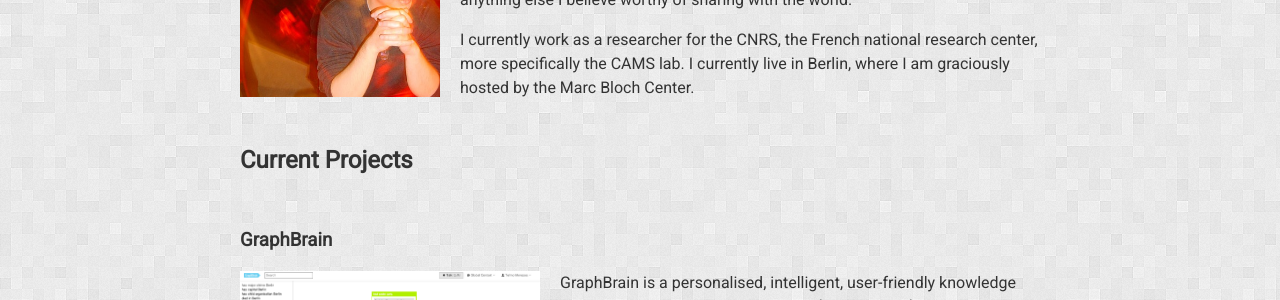
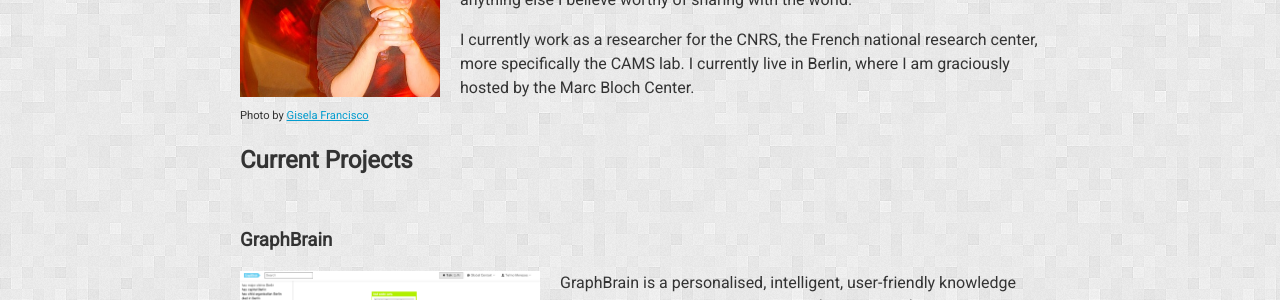
Before and after one commit to telmomenezes/telmomenezes.github.io, a Jekyll site: the page built from index.md, in a window 1280 px wide. Shown: the part 261-561 px from the top of the page. Built offline with Jekyll 4.4.1, drawn with Linux system fonts in a browser that asks for light colours; Markdown is read by kramdown in place of the engine named in the settings.

Commit message:
photo credit / captions

```diff
--- a/css/main.css
+++ b/css/main.css
@@ -92,3 +92,12 @@ strong {
   padding-top: 50px;
   padding-bottom: 20px;
 }
+
+.figure {
+  float: left;
+  margin-right: 20px;
+}
+
+.caption {
+  font-size: 70%;
+}
--- a/index.md
+++ b/index.md
@@ -3,7 +3,10 @@ layout: default
 title: Telmo Menezes
 ---
 
-<img src="{{ site.baseurl }}images/telmo.jpg" width="200px" align="left" style="margin-right:20px"/>
+<div class="figure">
+<img src="{{ site.baseurl }}images/telmo.jpg" width="200px" />
+<div class="caption">Photo by <a href="http://giselafrancisco.com">Gisela Francisco</a></div>
+</div>
 
 I am a Computer Scientist and Hacker, with a background and strong interest in Artificial Intelligence and Complex Systems. I also love to build cool stuff. I use this site as a repository of information about my projects, publications, and anything else I believe worthy of sharing with the world.
 
```
